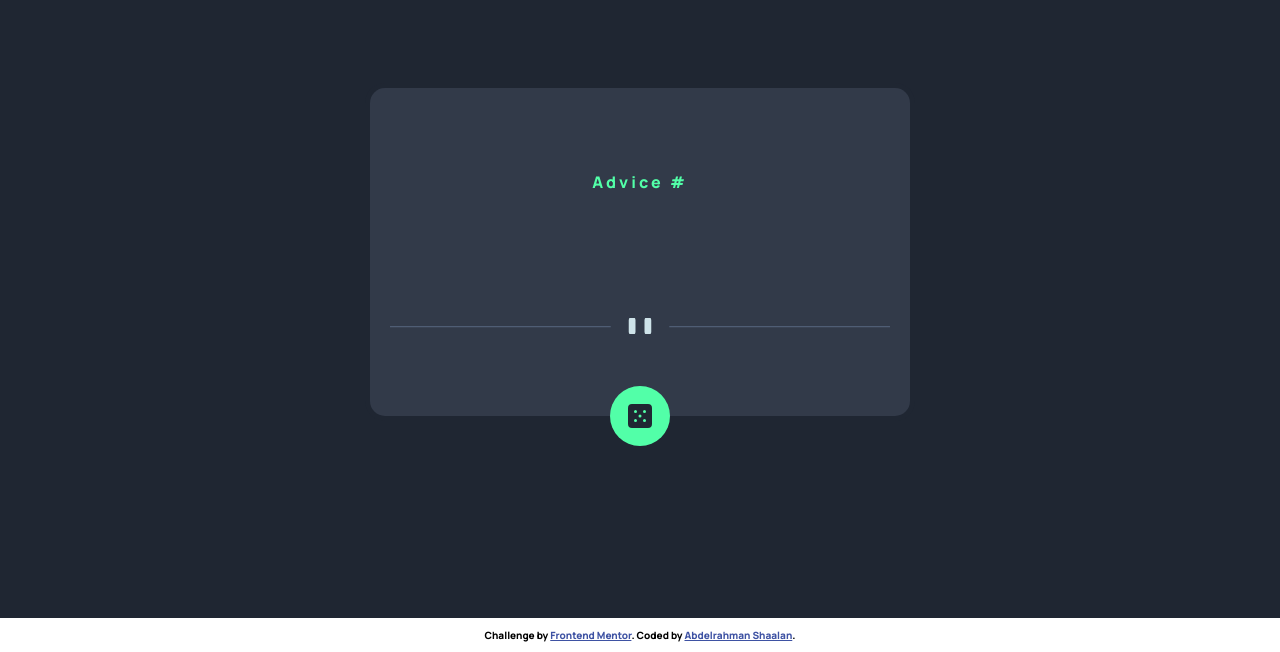
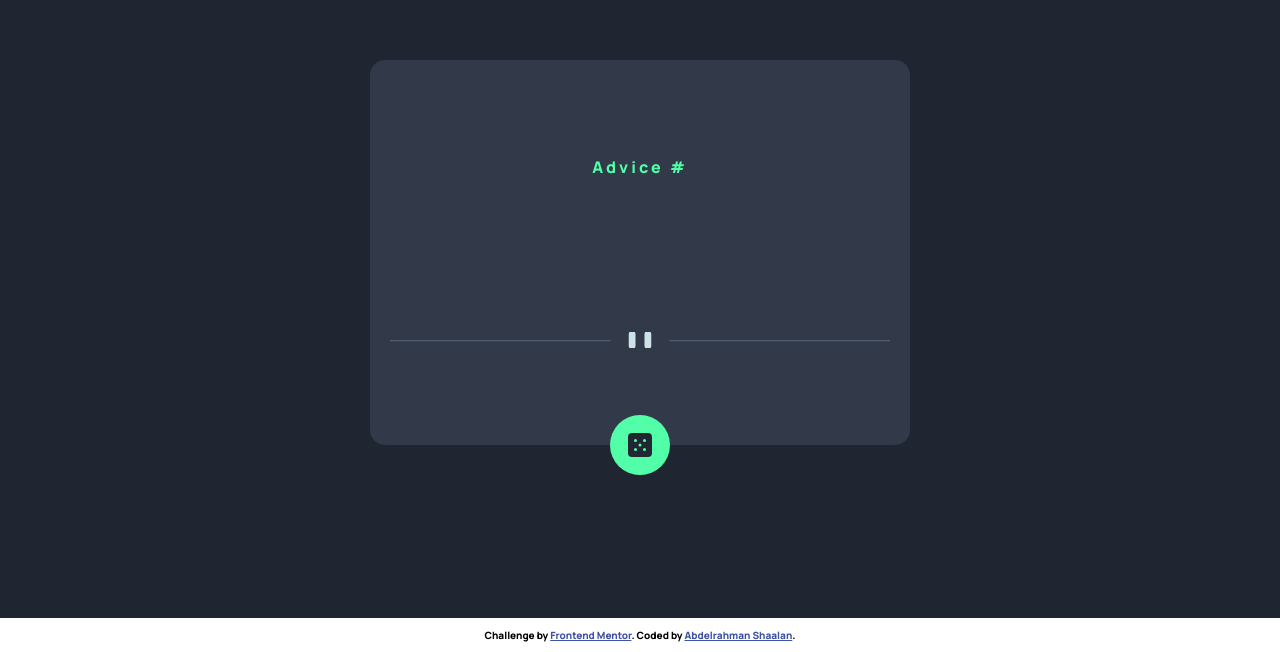
Before and after one commit to AbdelrahmanShaalan/advice-generator-app-main, a plain HTML site: page index.html in a window 1280 px wide. Shown: the part 148-800 px from the top of the page. Drawn offline with Linux system fonts and the light colour scheme.

Commit message:
Update style.css

```diff
--- a/style.css
+++ b/style.css
@@ -17,7 +17,7 @@ main {
 main .box {
     position: relative;
     max-width: 540px;
-    max-height: 328px;
+    max-height: 385px;
     width: 100%;
     height: 100%;
     background-color: hsl(217, 19%, 24%);
```
